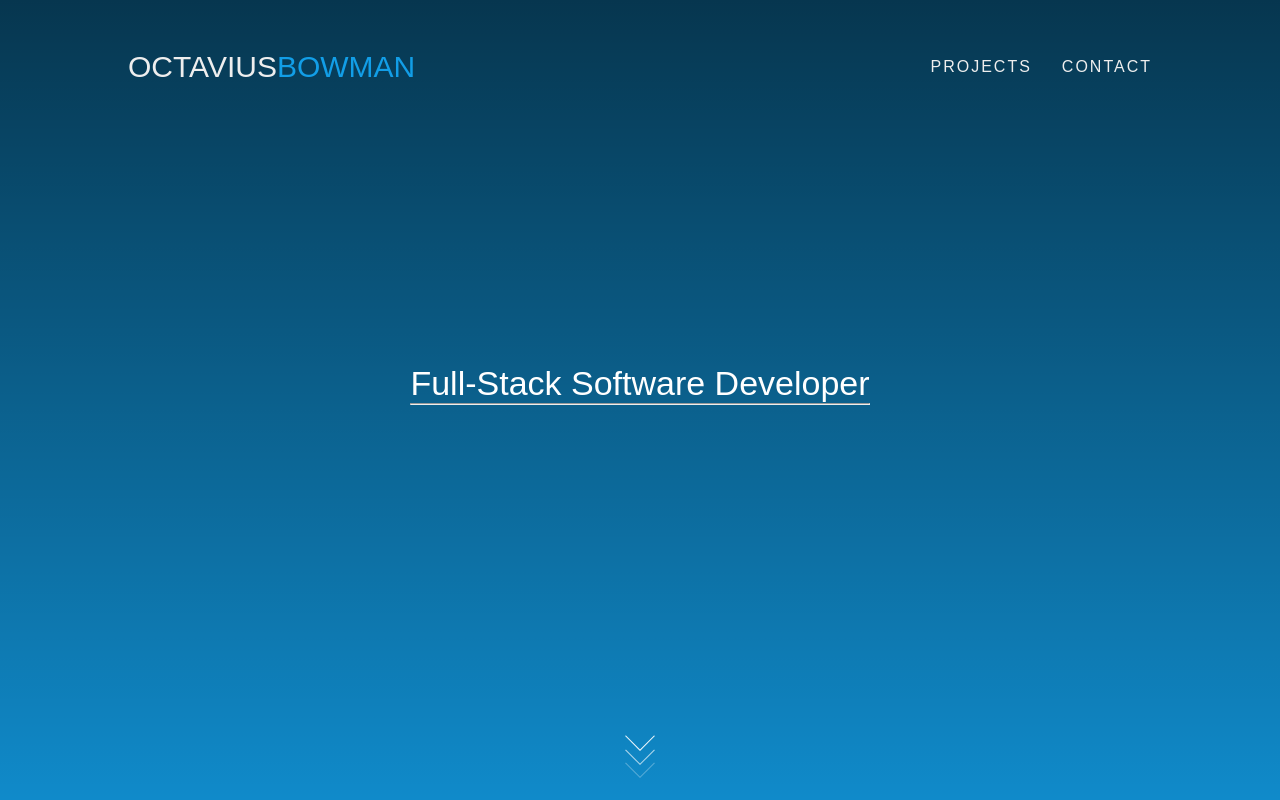
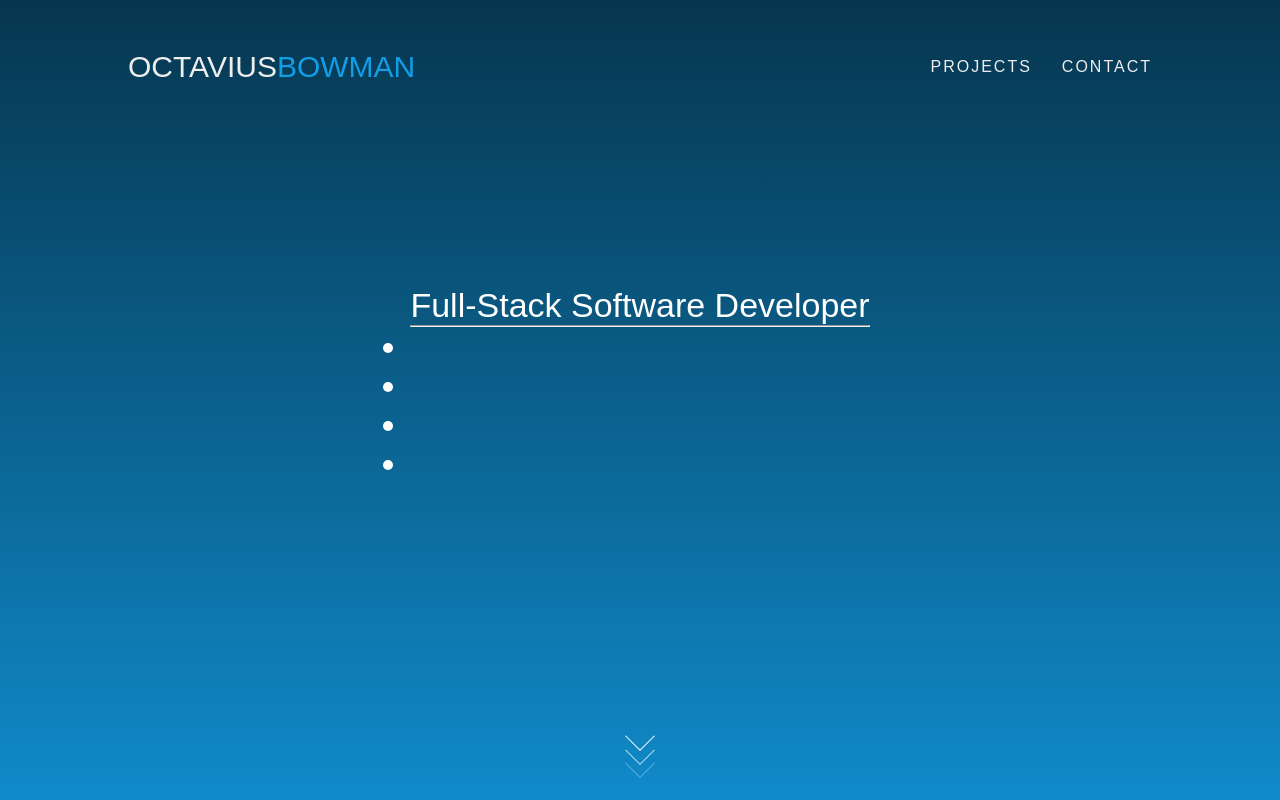
Before and after one commit to OctaviusBowman/GithubPortfolio, a website: page dist/index.html in a window 1280 px wide. Shown: the top 800 px of the page. Drawn offline with Linux system fonts and the light colour scheme.

Commit message:
Font Test

```diff
--- a/dist/index.html
+++ b/dist/index.html
@@ -8,6 +8,7 @@
     <title>Full-Stack Software Devloper</title>
     <link rel="stylesheet" href="stylesheet.css">
     <link rel="icon" type="image/png" href="Favicon.png" />
+    <link href="https://stackpath.bootstrapcdn.com/font-awesome/4.7.0/css/font-awesome.min.css" rel="stylesheet" integrity="sha384-wvfXpqpZZVQGK6TAh5PVlGOfQNHSoD2xbE+QkPxCAFlNEevoEH3Sl0sibVcOQVnN" crossorigin="anonymous">
 </head>
 
 <body>
@@ -23,6 +24,14 @@
         <div class="center">
             <h1 class="center-text">Full-Stack Software Developer
                 <hr />
+
+                <ul>
+                    <li><a href="linkedin"><i class="fab fa-linkedin-in"></i></a></li>
+                    <li><a href="github"><i class="fab fa-github"></i></a></li>
+                    <li><a href="email"><i class="far fa-envelope"></i></a></li>
+                    <li><a href="resume"><i class="far fa-file"></i></a></li>
+                </ul>
+
             </h1>
         </div>
 
```
